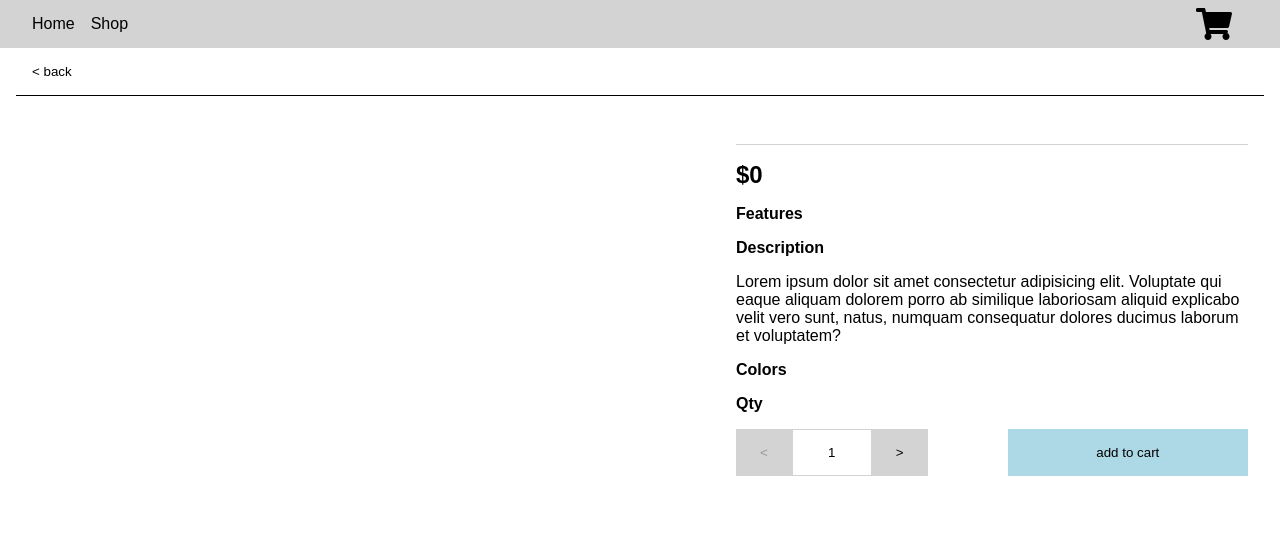
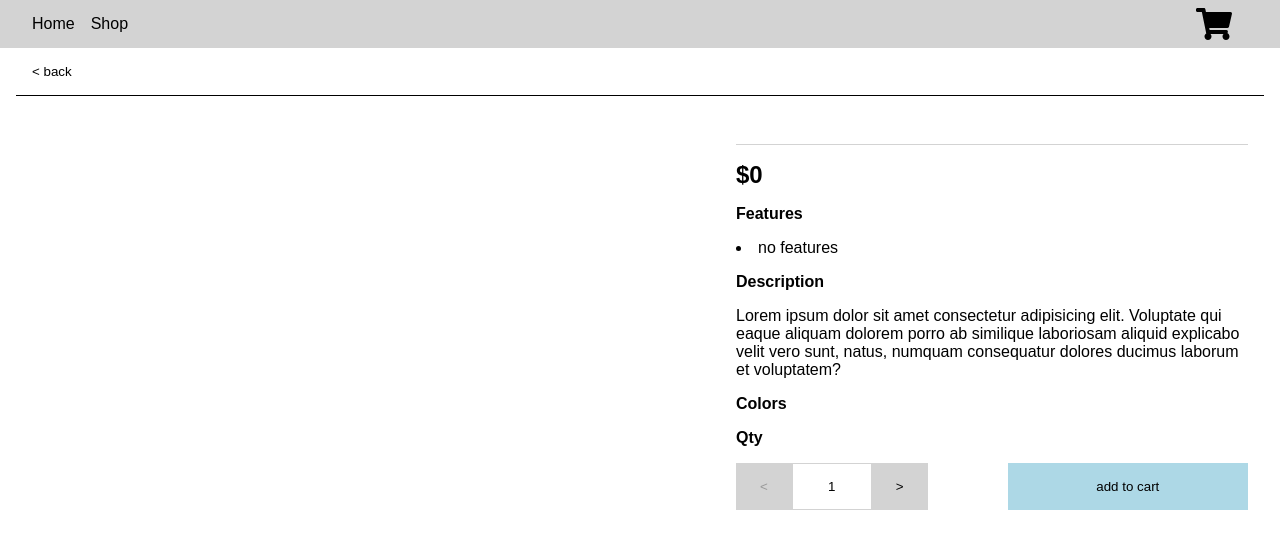
Before and after one commit to XuanLC113/Online-Store, a React (Create React App) app: page /store/1/1 in a window 1280 px wide. Shown: the top 548 px of the page. Built offline with nearby package versions, Linux system fonts and the light colour scheme; a web font is replaced by a local one.

Commit message:
added features list

```diff
--- a/src/products/ProductDetails.tsx
+++ b/src/products/ProductDetails.tsx
@@ -25,9 +25,11 @@ const ProductDetails = ({
         <div className="product-features">
           <h3>Features</h3>
           <ul>
-            {product.feature.map(feature => (
-              <li>{feature}</li>
-            ))}
+            {product.feature.length !== 0 ? (
+              product.feature.map(feature => <li>{feature}</li>)
+            ) : (
+              <li>no features</li>
+            )}
           </ul>
         </div>
         <div className="product-description">
```
